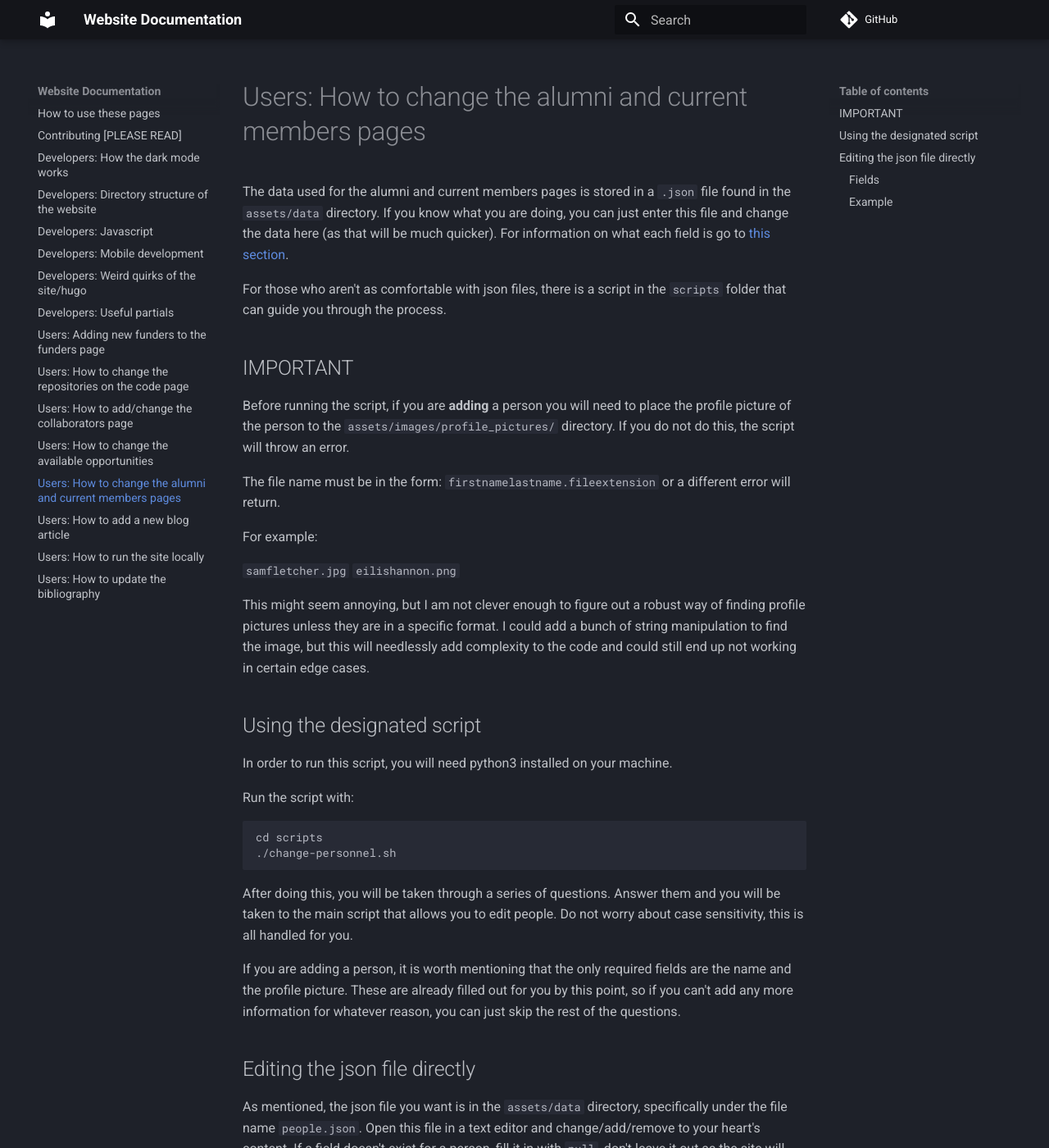
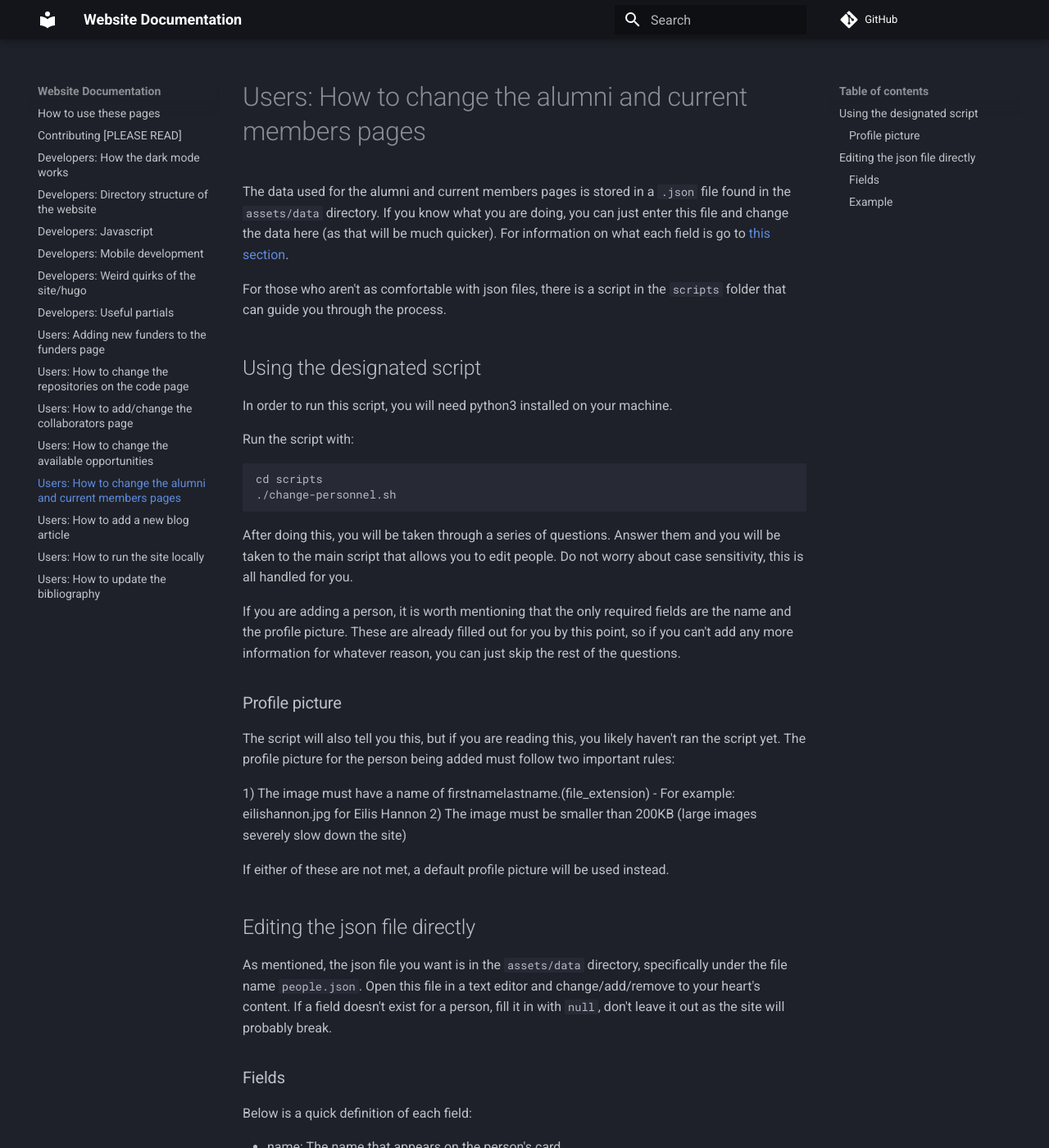
Before and after one commit to EpigeneticsExeter/EpigenomicsLabWeb, an MkDocs documentation site: the page built from documentation/docs/Users-changing-personnel.md, in a window 1280 px wide and 1400 px high. Shown: the whole window at 82% size. Built offline with MkDocs 1.6.1 and Material for MkDocs 9.7.7, drawn with Linux system fonts in a browser that asks for light colours; comment, search, counter and statistics services are not loaded; some of the changed text lies outside the part shown.

Commit message:
docs: update to reflect changes

```diff
--- a/documentation/docs/Users-changing-personnel.md
+++ b/documentation/docs/Users-changing-personnel.md
@@ -8,27 +8,6 @@ quicker). For information on what each field is go to
 
 For those who aren't as comfortable with json files, there is a script in the
 `scripts` folder that can guide you through the process.
-
-## IMPORTANT
-
-Before running the script, if you are **adding** a person you will need to
-place the profile picture of the person to the
-`assets/images/profile_pictures/` directory. If you do not do this, the script
-will throw an error.
-
-The file name must be in the form:
-`firstnamelastname.fileextension` or a different error will return.
-
-For example:
-
-`samfletcher.jpg`
-`eilishannon.png`
-
-This might seem annoying, but I am not clever enough to figure out a robust way
-of finding profile pictures unless they are in a specific format. I could add
-a bunch of string manipulation to find the image, but this will needlessly add
-complexity to the code and could still end up not working in certain edge
-cases.
 
 ## Using the designated script
 
@@ -50,6 +29,19 @@ fields are the name and the profile picture. These are already filled out for
 you by this point, so if you can't add any more information for whatever
 reason, you can just skip the rest of the questions.
 
+### Profile picture
+
+The script will also tell you this, but if you are reading this, you likely
+haven't ran the script yet. The profile picture for the person being added
+must follow two important rules:
+
+1) The image must have a name of firstnamelastname.(file_extension)
+    - For example: eilishannon.jpg for Eilis Hannon
+2) The image must be smaller than 200KB (large images severely slow down the
+    site)
+
+If either of these are not met, a default profile picture will be used instead.
+
 ## Editing the json file directly
 
 As mentioned, the json file you want is in the `assets/data` directory,
@@ -63,8 +55,6 @@ break.
 Below is a quick definition of each field:
 
 - name: The name that appears on the person's card
-- image: The image that appears on the person's card (relative to the
-    `assets/images/profile_pictures/` directory)
 - alumni: Put `true` to put the person on the alumni page, `false` to put them
     on the current members page
 - position: Options are currently (case sensitive):
```
Also changed, not shown: other parts of documentation/docs/Users-changing-personnel.md (+0 -1 lines).
